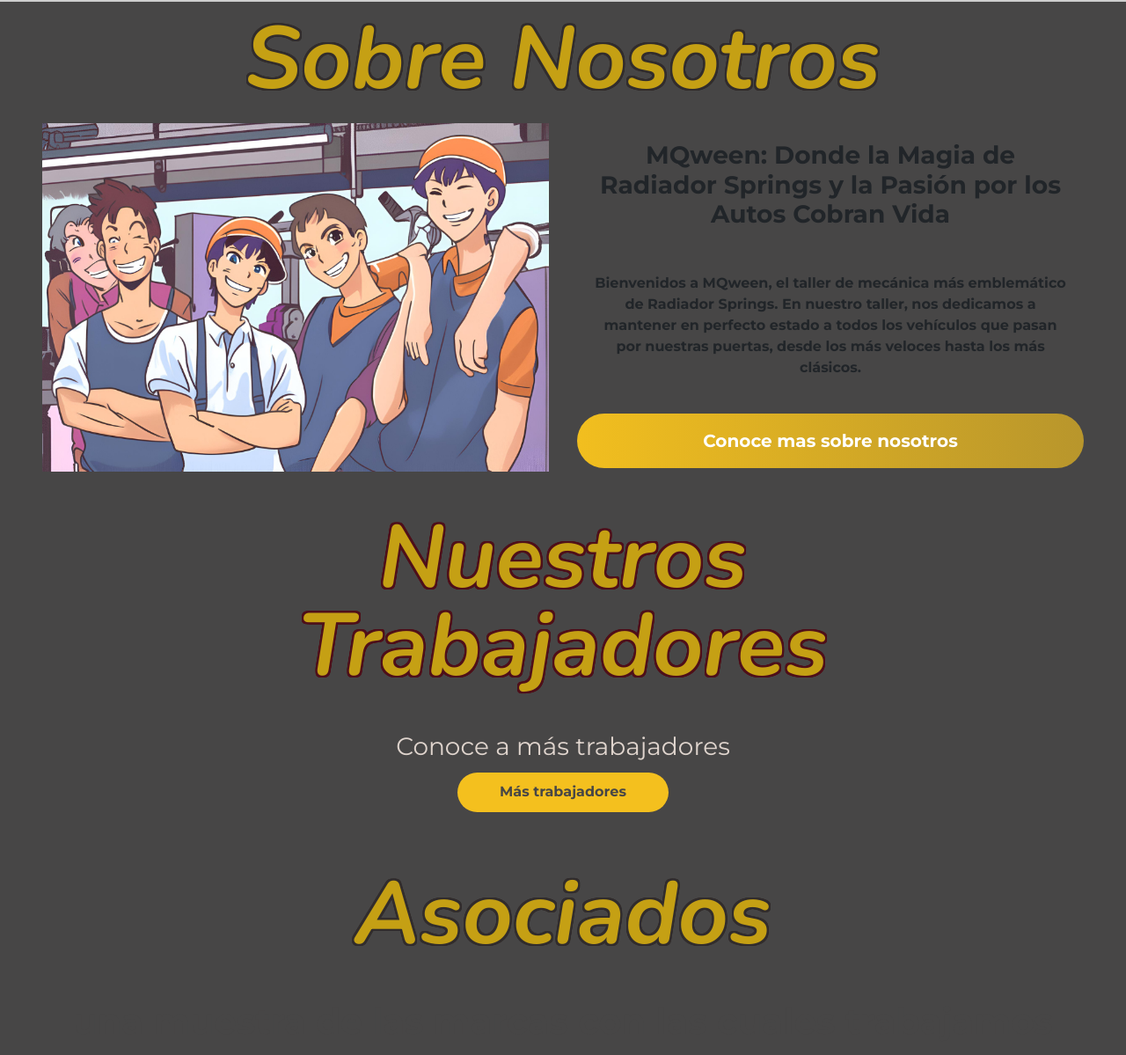
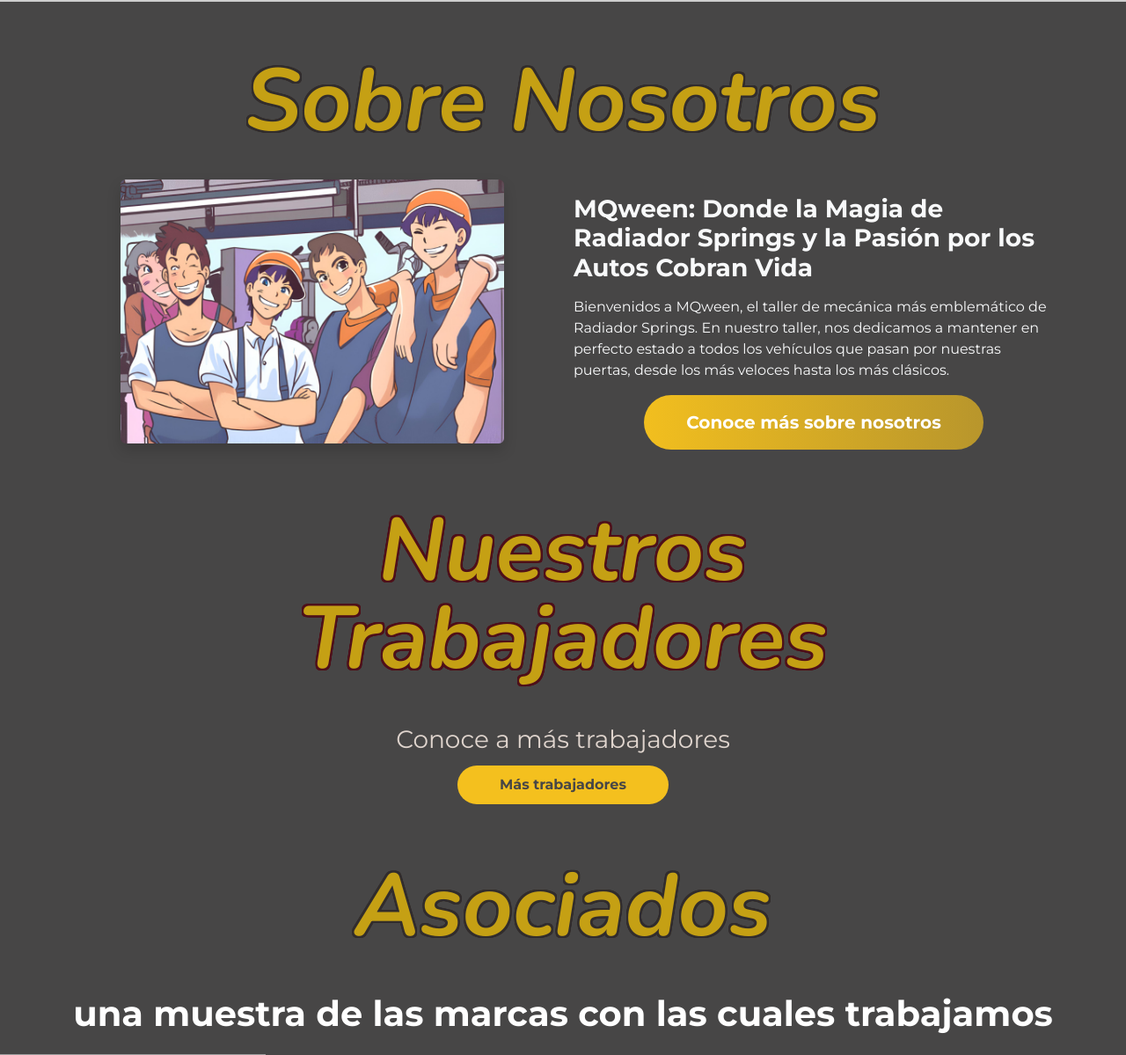
Before and after one commit to Lukelektro/PruebaSemestral, a Django app: page / in a window 1280 px wide. Shown: the part 995-2194 px from the top of the page at 88% size. Run offline with Django 5.2, Linux system fonts and the light colour scheme; data that the repository does not hold is empty; some libraries are stand-ins or nearby versions; some web fonts are replaced; grey boxes are pictures that could not be loaded.

Commit message:
arreglo de ciertas cosas

```diff
--- a/Proyecto-django/base/static/js/app.js
+++ b/Proyecto-django/base/static/js/app.js
@@ -2,7 +2,7 @@
 $(document).ready(function() {
     // Función para cambiar el intervalo de tiempo del carousel
     $('.carousel').carousel({
-        interval: 20
+        interval: 5000
     });
 
     // Permite a la navbar salirse de los bordes de la pantalla
--- a/Proyecto-django/base/templates/base/index.html
+++ b/Proyecto-django/base/templates/base/index.html
@@ -28,29 +28,24 @@
     </section>
 
     <!--vista previa del Sobre Nosotros-->
-    <section id="hero-nosotros">
-        <div>
-            <h1>Sobre Nosotros</h1>
-        </div>
-        <div class="contenido-nosotros text-center p-0 px-md-5 pb-md-5">
-            <img class="img-fluid" src="{%static 'img/about-us.jpg'%}" alt="img-nosotros">
-            <div class="d-grid align-items-center">
-                <h3 class="fw-bold p-3">MQween: Donde la Magia de Radiador Springs y la Pasión por los
-                    Autos Cobran Vida</h3>
-                <p class="fw-bold p-3">Bienvenidos a MQween, el taller de mecánica más emblemático de Radiador Springs.
-                    En
-                    nuestro taller,
-                    nos dedicamos a mantener en perfecto estado a todos los vehículos que pasan por nuestras puertas,
-                    desde los más veloces hasta los más clásicos.
-                </p>
-                <button
-                    class="border-0 text-white fw-bold position-relative d-flex align-items-center justify-content-center py-3 px-5 rounded-pill boton-sobre-nosotros"
-                    onclick="window.location.href = 'nosotros.html';">Conoce mas
-                    sobre nosotros</button>
+
+    <section id="hero-nosotros" class="text-light">
+        <div class="container py-5">
+            <h1 class="text-center mb-4">Sobre Nosotros</h1>
+            <div class="row justify-content-center align-items-center">
+                <div class="col-md-6 text-center mb-4">
+                    <img class="img-fluid rounded shadow" src="{%static 'img/about-us.jpg'%}" alt="img-nosotros" style="max-height: 300px;">
+                </div>
+                <div class="col-md-6">
+                    <h3 class="fw-bold mb-3">MQween: Donde la Magia de Radiador Springs y la Pasión por los Autos Cobran Vida</h3>
+                    <div class="d-flex flex-column align-items-center"> <!-- Modificado para centrar verticalmente -->
+                        <p>Bienvenidos a MQween, el taller de mecánica más emblemático de Radiador Springs. En nuestro taller, nos dedicamos a mantener en perfecto estado a todos los vehículos que pasan por nuestras puertas, desde los más veloces hasta los más clásicos.</p>
+                        <button class="border-0 text-white fw-bold py-3 px-5 rounded-pill boton-sobre-nosotros" onclick="window.location.href = 'nosotros.html';">Conoce más sobre nosotros</button>
+                    </div>
+                </div>
             </div>
         </div>
     </section>
-
 
     <!--Seccion Trabajadores-->
     <section id="trabajadores">
@@ -134,7 +129,7 @@
     <section id="partner-con-api">
         <h1 class="text-center align-items-center lh-2 m-0 p-0 py-2">Asociados</h1>
         <br>
-        <p class="fw-bold fs-1">una muestra de las marcas con las cuales trabajamos</p>
+        <p class="fw-bold fs-1 text-white">una muestra de las marcas con las cuales trabajamos</p>
 
         <div id="carouselExampleSlidesOnly" class="carousel slide" data-bs-ride="carousel">
             <div class="carousel-inner">
@@ -167,6 +162,7 @@
 
 
     <!--Seccion Servicios-->
+
     <section id="services">
         <h1 class="titulo-servicios text-center align-items-center m-0 lh-1 py-5">Servicios disponibles</h1>
         <!--Carta 1-->
```
Also changed, not shown: Proyecto-django/base/templates/base/Login.html (+17 -24 lines), Proyecto-django/base/templates/base/logout.html (+7 -4 lines), Proyecto-django/db.sqlite3.
